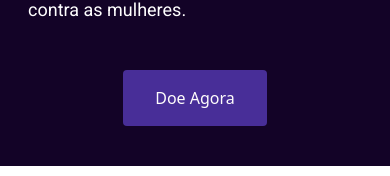
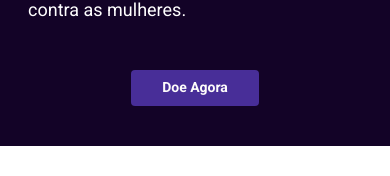
Before and after one commit to Projeto-FrontEnd-Fusion/Aceve-website-development, a Next.js app: page / in a window 390 px wide. Shown: the part 659-835 px from the top of the page. Built offline with nearby package versions, Linux system fonts and the light colour scheme.

Commit message:
style: update button component styles and add responsive adjustments

```diff
--- a/src/components/button/index.tsx
+++ b/src/components/button/index.tsx
@@ -9,7 +9,6 @@ interface ButtonProps extends ComponentProps<"button"> {
   Background: "purple" | "transparent";
   size?: "small" | "medium" | "large";
   fontColor: string;
-
 }
 
 export function Button({
@@ -21,13 +20,17 @@ export function Button({
 }: ButtonProps) {
   return (
     <button
-      className={clsx(`rounded flex items-center justify-center`, {
-        "bg-purple-light": Background === "purple",
-        "bg-transparent": Background === "transparent",
-        "px-8 py-4": size == "small",
-        "px-28 py-4": size == "medium",
-        "px-36 py-4": size == "large",
-      })}
+      className={clsx(
+        `rounded grid place-content-center font-semibold font-roboto text-[14px] `,
+        {
+          "bg-purple-light": Background === "purple",
+          "bg-transparent": Background === "transparent",
+          "w-32 h-9 hover:bg-purple-950 transition-colors duration-500 mobileSmall:mr-auto mobileSmall:w-40 mobileSmall:h-14 mobileSmall:text-[18px]":
+            size == "small",
+          "px-28 py-4": size == "medium",
+          "px-36 py-4": size == "large",
+        }
+      )}
     >
       <span
         className={clsx(``, {
```
